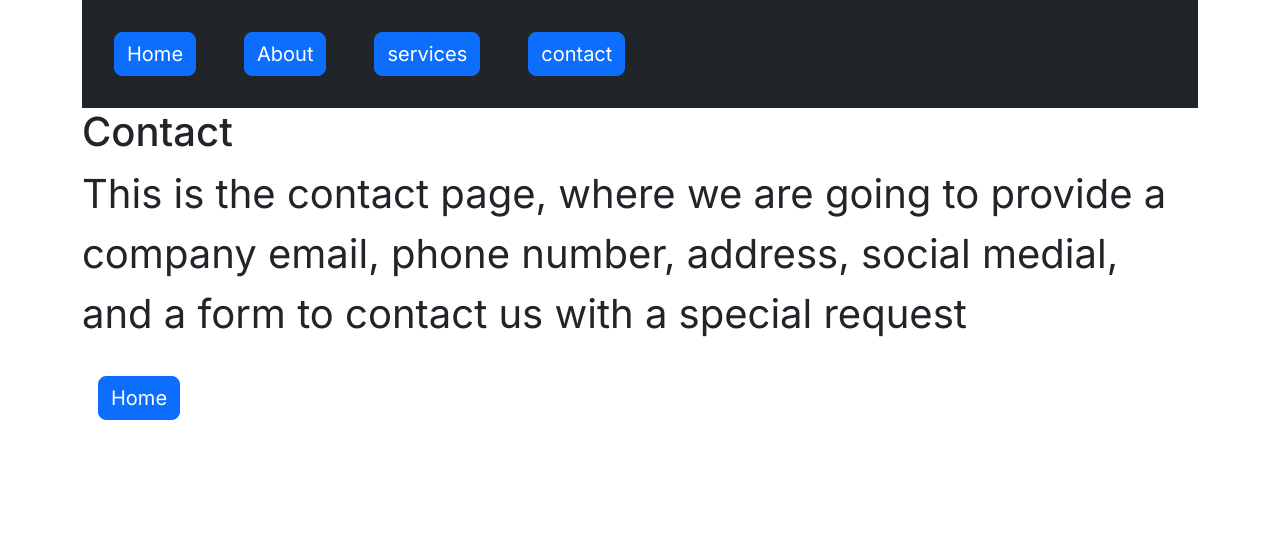
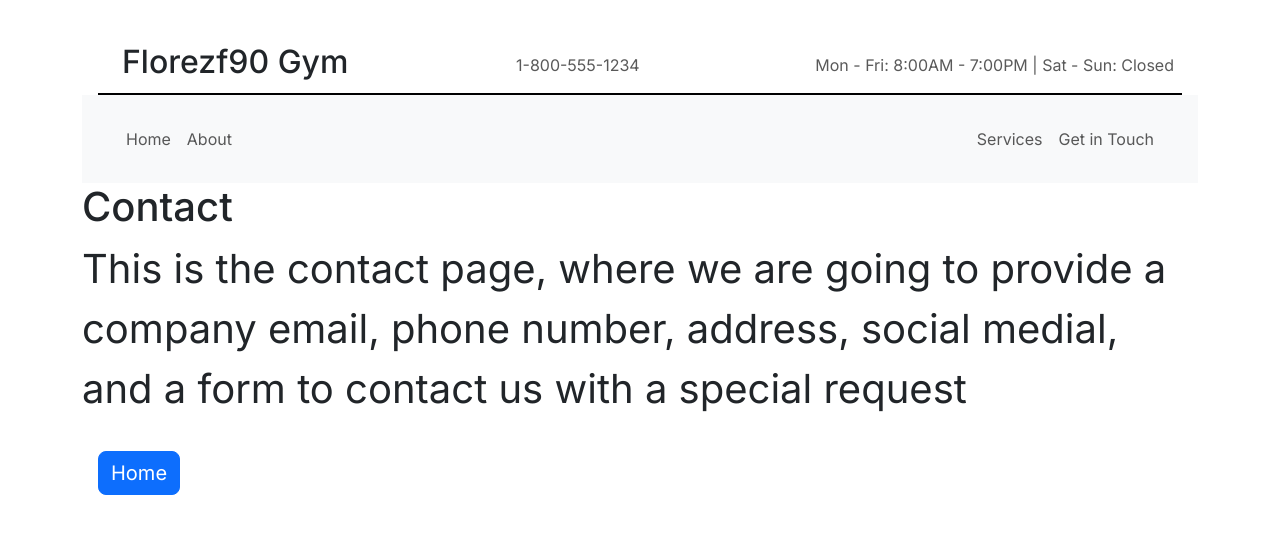
Before and after one commit to florezf90/gymFrotend, a Next.js app: page /contact in a window 1280 px wide. Shown: the top 534 px of the page. Built offline with nearby package versions, Linux system fonts and the light colour scheme.

Commit message:
finished header static component with the desired design and also fixed the compatibility issues with react-bootstrap library, just have to re learn the concept of server side rendering and client side rendering

```diff
--- a/src/app/layout.jsx
+++ b/src/app/layout.jsx
@@ -2,8 +2,8 @@
 
 import { Inter } from 'next/font/google';
 import { Container } from 'react-bootstrap';
-import 'bootstrap/dist/css/bootstrap.min.css'; // Import Bootstrap CSS
-import Navbar from '@florezf90gym/components/header';
+import 'bootstrap/dist/css/bootstrap.min.css';
+import Header from '@florezf90gym/components/header';
 
 const inter = Inter({ subsets: ['latin'] });
 
@@ -17,7 +17,7 @@ export default function RootLayout({ children }) {
         <body className={inter.className}>
 
           <Container>
-            <Navbar />
+            <Header />
             {children}
           </Container>
         </body>
--- /dev/null
+++ b/src/components/global.module.css
@@ -0,0 +1,19 @@
+.divisor {
+    border-bottom: solid 2px black;
+    margin-top: 1rem;
+    margin-left: 1rem;
+    margin-right: 1rem;
+    display: flex;
+    flex-wrap: wrap;
+}
+
+.brand {
+    margin-top: 1rem;
+    font-size: 2rem;
+    margin-left: 1.5rem;
+}
+
+.number {
+    margin-top: 1.3rem;
+    margin-left: 1rem;
+}
--- a/src/components/header.jsx
+++ b/src/components/header.jsx
@@ -1,31 +1,45 @@
-import { Stack } from "react-bootstrap";
-import { NavItem } from "react-bootstrap";
-import Link from "next/link";
-import NavigationBtn from "./navigationbtn";
-export default function Navbar() {
+'use client';
+import Container from "react-bootstrap/Container";
+import Nav from "react-bootstrap/Nav";
+import Navbar from "react-bootstrap/Navbar";
+import styles from './global.module.css'
+import { CardTitle } from "react-bootstrap";
+
+function Header() {
   return (
-    <Stack direction="horizontal" gap={3} className="p-3 bg-dark  ">
-      <NavItem>
-        <Link href="/">
-          <NavigationBtn name="Home" />
-        </Link>
-      </NavItem>
-      <NavItem>
-        <Link href="/about">
-          <NavigationBtn name="About" />
-        </Link>
-      </NavItem>
-      <NavItem>
-        <Link href="/services">
-          <NavigationBtn name="services" />
-        </Link>
-      </NavItem>
-      <NavItem>
-        <Link href="/contact">
-          <NavigationBtn name="contact" />
-        </Link>
-      </NavItem>
-
-    </Stack>
+    <>
+      <Navbar className={styles.divisor}>
+        <Nav className="me-auto">
+          <CardTitle className={styles.brand}>Florezf90 Gym</CardTitle>
+        </Nav>
+        <Nav className="me-auto">
+          <Nav.Link className={styles.number}>1-800-555-1234</Nav.Link>
+        </Nav>
+        <Nav>
+          <Nav.Link className={styles.number} >
+            Mon - Fri: 8:00AM - 7:00PM | Sat - Sun: Closed
+          </Nav.Link>
+        </Nav>
+      </Navbar>
+      <Navbar collapseOnSelect expand="lg" className="bg-body-tertiary">
+        <Container>
+          <Navbar.Toggle aria-controls="responsive-navbar-nav" className="my-3 mx-4" />
+          <Navbar.Collapse id="responsive-navbar-nav" className="my-3 mx-4" >
+            <Nav className="me-auto">
+             <Nav.Link href="/" >Home</Nav.Link>
+              <Nav.Link href="/about">About</Nav.Link>
+            </Nav>
+            <Nav>
+              <Nav.Link href="/services">Services</Nav.Link>
+              <Nav.Link href="/contact">
+                Get in Touch
+              </Nav.Link>
+            </Nav>
+          </Navbar.Collapse>
+        </Container>
+      </Navbar>
+    </>
   );
 }
+
+export default Header;
```
